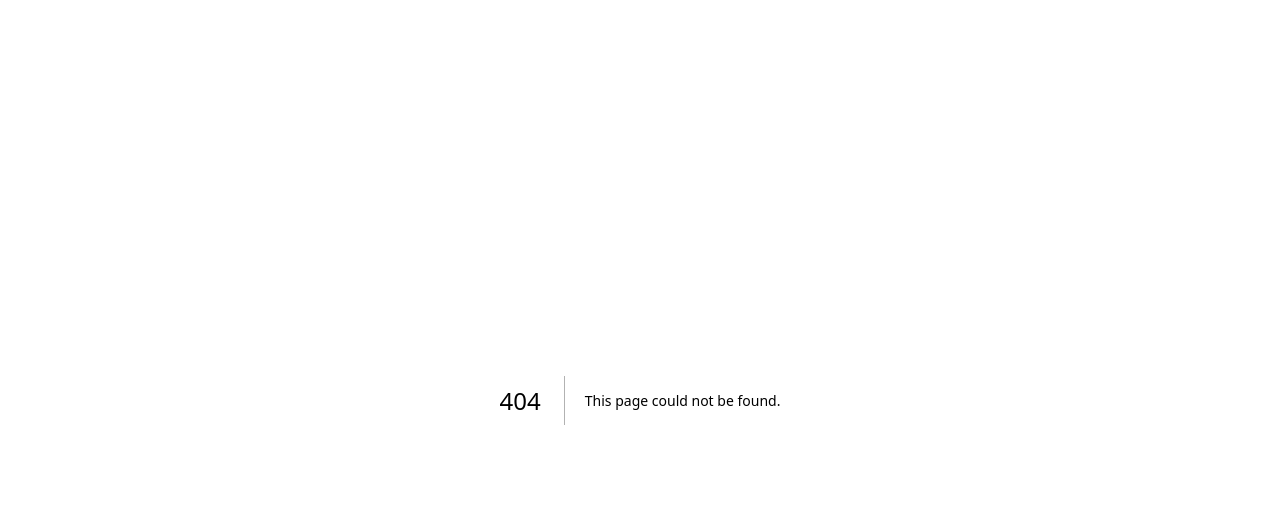
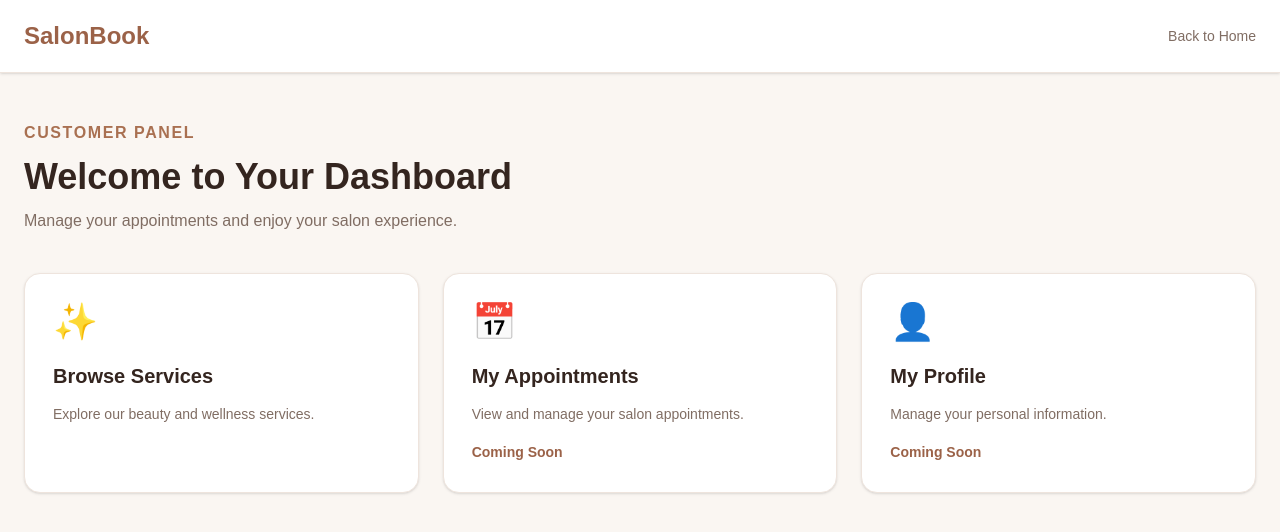
Before and after one commit to maliha-cse/salonbook-client, a Next.js app: page /dashboard/customer in a window 1280 px wide. Before the commit this address had no page. Shown: the top 532 px of the page. Built offline with nearby package versions, Linux system fonts and the light colour scheme.

Commit message:
Add customer dashboard page

```diff
--- /dev/null
+++ b/src/app/dashboard/customer/page.tsx
@@ -0,0 +1,88 @@
+
+"use client";
+
+import Link from "next/link";
+
+export default function CustomerDashboard() {
+  return (
+    <main className="min-h-screen bg-[#faf6f2] text-[#34251f]">
+      {/* Header */}
+      <header className="border-b border-[#eee4dd] bg-white shadow-sm">
+        <div className="mx-auto flex max-w-7xl items-center justify-between px-6 py-5">
+          <Link
+            href="/"
+            className="text-2xl font-bold text-[#9b6248]"
+          >
+            SalonBook
+          </Link>
+
+          <Link
+            href="/"
+            className="text-sm font-medium text-[#806d63] hover:text-[#9b6248]"
+          >
+            Back to Home
+          </Link>
+        </div>
+      </header>
+
+      {/* Dashboard */}
+      <div className="mx-auto max-w-7xl px-6 py-12">
+        <div className="mb-10">
+          <p className="font-semibold tracking-widest text-[#a97051]">
+            CUSTOMER PANEL
+          </p>
+
+          <h1 className="mt-3 text-3xl font-bold sm:text-4xl">
+            Welcome to Your Dashboard
+          </h1>
+
+          <p className="mt-3 text-[#806d63]">
+            Manage your appointments and enjoy your salon experience.
+          </p>
+        </div>
+
+        {/* Dashboard Cards */}
+        <div className="grid gap-6 sm:grid-cols-2 lg:grid-cols-3">
+          <Link
+            href="/services"
+            className="rounded-2xl border border-[#eee4dd] bg-white p-7 shadow-sm transition hover:-translate-y-1 hover:shadow-lg"
+          >
+            <div className="text-4xl">✨</div>
+            <h2 className="mt-5 text-xl font-bold">
+              Browse Services
+            </h2>
+            <p className="mt-3 text-sm leading-6 text-[#806d63]">
+              Explore our beauty and wellness services.
+            </p>
+          </Link>
+
+          <div className="rounded-2xl border border-[#eee4dd] bg-white p-7 shadow-sm">
+            <div className="text-4xl">📅</div>
+            <h2 className="mt-5 text-xl font-bold">
+              My Appointments
+            </h2>
+            <p className="mt-3 text-sm leading-6 text-[#806d63]">
+              View and manage your salon appointments.
+            </p>
+            <span className="mt-4 inline-block text-sm font-semibold text-[#9b6248]">
+              Coming Soon
+            </span>
+          </div>
+
+          <div className="rounded-2xl border border-[#eee4dd] bg-white p-7 shadow-sm">
+            <div className="text-4xl">👤</div>
+            <h2 className="mt-5 text-xl font-bold">
+              My Profile
+            </h2>
+            <p className="mt-3 text-sm leading-6 text-[#806d63]">
+              Manage your personal information.
+            </p>
+            <span className="mt-4 inline-block text-sm font-semibold text-[#9b6248]">
+              Coming Soon
+            </span>
+          </div>
+        </div>
+      </div>
+    </main>
+  );
+}
```
